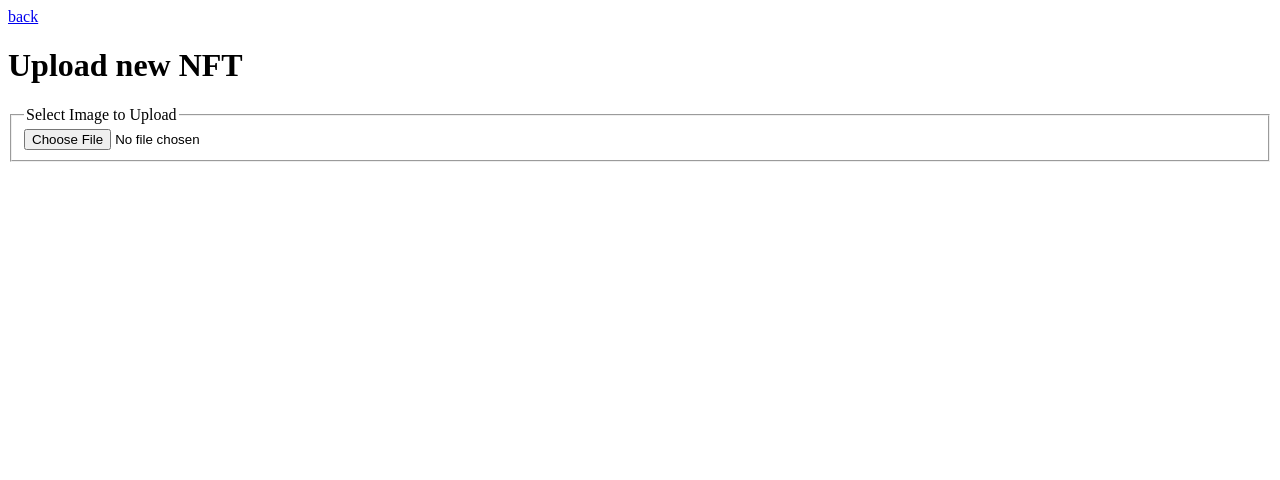
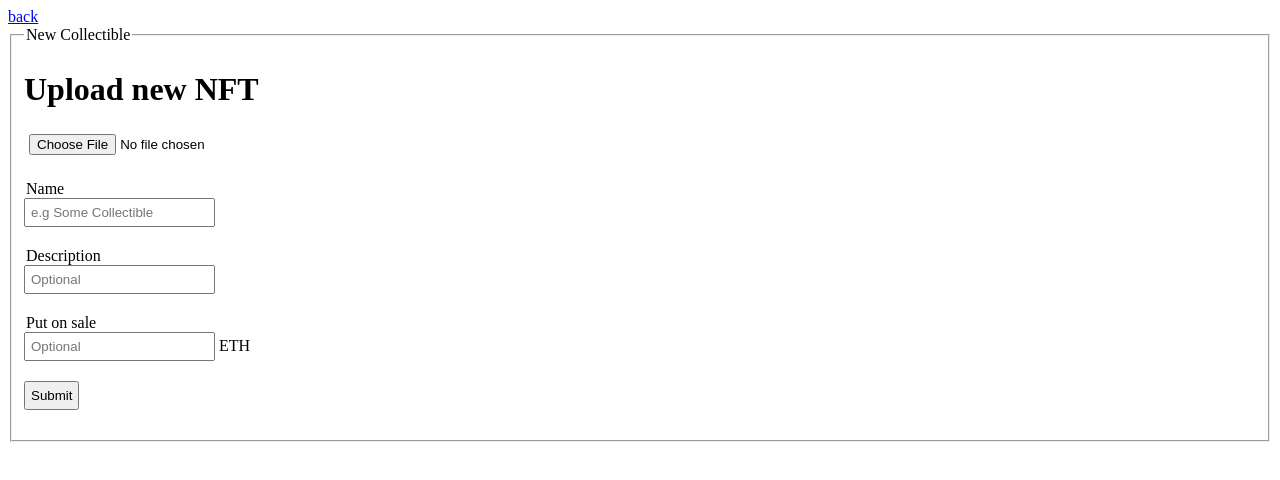
Before and after one commit to frankynines/nffffty, a Next.js app: page /upload in a window 1280 px wide. Shown: the top 480 px of the page. Built offline with nearby package versions, Linux system fonts and the light colour scheme.

Commit message:
Data Upload

```diff
--- a/helpers/uploadImage.js
+++ b/helpers/uploadImage.js
@@ -6,7 +6,7 @@ const FormData = require('form-data');
 
 
 
-export const pinFileToIPFS = (image) => {
+export const pinFileToIPFS = (image, params) => {
 
 
   const url = 'https://api.pinata.cloud/pinning/pinFileToIPFS';
@@ -15,10 +15,8 @@ export const pinFileToIPFS = (image) => {
   data.append('file', image);
 
   const metadata = JSON.stringify({
-      name: 'DoodleSquaa',
-      keyvalues: {
-          exampleKey: 'exampleValue'
-      }
+      name: params.name,
+      keyvalues: params
   });
   data.append('pinataMetadata', metadata);
 
--- a/pages/upload.js
+++ /dev/null
@@ -1,39 +0,0 @@
-import React, { useState, useEffect } from 'react';
-import {pinFileToIPFS} from '../helpers/uploadImage';
-import Link from "next/link";
-
-
-export default function Upload() {
-
-  const uploadedImage = React.useRef(null);
-  const imageUploader = React.useRef(null);
-
-  const handleImageUpload = e => {
-    const [file] = e.target.files;
-    if (file) {
-      // const reader = new FileReader();
-      // const { current } = uploadedImage;
-      // current.file = file;
-      // reader.onload = e => {
-      //   current.src = e.target.result;
-      // };
-      // reader.readAsDataURL(file);
-
-      pinFileToIPFS(file);
-
-    }
-  };
-
-  return (
-    <div>
-       <Link href="/">
-        <a> back </a>
-      </Link>
-      <h1> Upload new NFT</h1>
-      <fieldset>
-      <legend>Select Image to Upload</legend>
-      <input type="file" accept="image/*" onChange={handleImageUpload} ref={imageUploader} />
-      </fieldset>
-    </div>
-  );
-}
--- /dev/null
+++ b/pages/upload/index.js
@@ -0,0 +1,101 @@
+import React, { useState, useEffect } from 'react';
+import styled from 'styled-components';
+
+import {pinFileToIPFS} from '../../helpers/uploadImage';
+import Link from "next/link";
+
+const Input = styled.input`
+
+    padding: 5px;
+    margin-bottom: 20px;
+`;
+
+export default function Upload() {
+
+  const uploadedImage = React.useRef(null);
+  const imageUploader = React.useRef(null);
+
+  const [image, setImage] = useState(null);
+  const [name, setName] = useState(null);
+  const [description, setDescription] = useState(null);
+  const [price, setPrice] = useState(null);
+
+  const handleChange = (event) => {
+
+    if (event.target.id === "name") {
+      setName(event.target.value)
+    }
+
+    if (event.target.id === "description") {
+      setDescription(event.target.value)
+    }
+
+    if (event.target.id === "price") {
+      setPrice(event.target.value)
+    }
+
+  }
+
+  const handleSubmit = (event) =>{
+    console.log(name)
+    console.log(description)
+    console.log(price)
+    event.preventDefault();
+
+    pinFileToIPFS(image, {
+      name: name,
+      description: description,
+      price: price}
+      )
+  }
+
+
+  const handleImageUpload = e => {
+    const [file] = e.target.files;
+    if (file) {
+      // const reader = new FileReader();
+      // const { current } = uploadedImage;
+      // current.file = file;
+      // reader.onload = e => {
+      //   current.src = e.target.result;
+      // };
+      // reader.readAsDataURL(file);
+
+      setImage(file)
+    }
+  };
+
+
+
+  return (
+    <div>
+       <Link href="/">
+        <a> back </a>
+      </Link>
+      <br />
+
+      <form onSubmit={handleSubmit}>
+      <fieldset>
+      <h1> Upload new NFT</h1>
+
+      <legend>New Collectible</legend>
+      <Input type="file" accept="image/*" onChange={handleImageUpload} ref={imageUploader} />
+
+      <legend for="name">Name</legend>
+      <Input type="text" id="name" placeholder="e.g Some Collectible" onChange={handleChange} required />
+
+      <legend>Description</legend>
+      <Input type="text" id="description" placeholder="Optional" onChange={handleChange} />
+
+      <legend>Put on sale</legend>
+      <Input type="text" id="price" placeholder="Optional" onChange={handleChange} required /> ETH
+
+      <br />
+      <Input type="submit" value="Submit" />
+
+      </fieldset>
+      </form>
+
+    </div>
+  );
+}
```
Also changed, not shown: helpers/token.js (added, +22 -0 lines), pages/token/[id]/index.js (+13 -3 lines).
